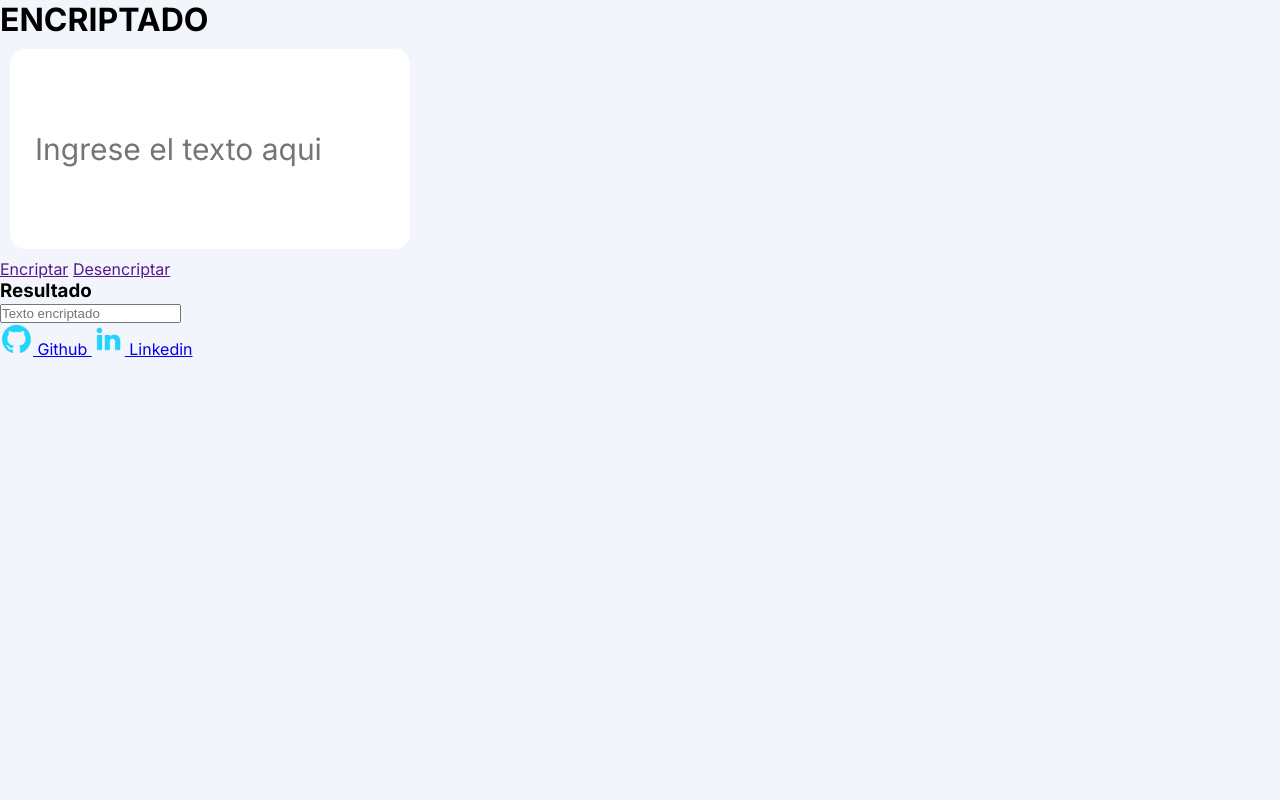
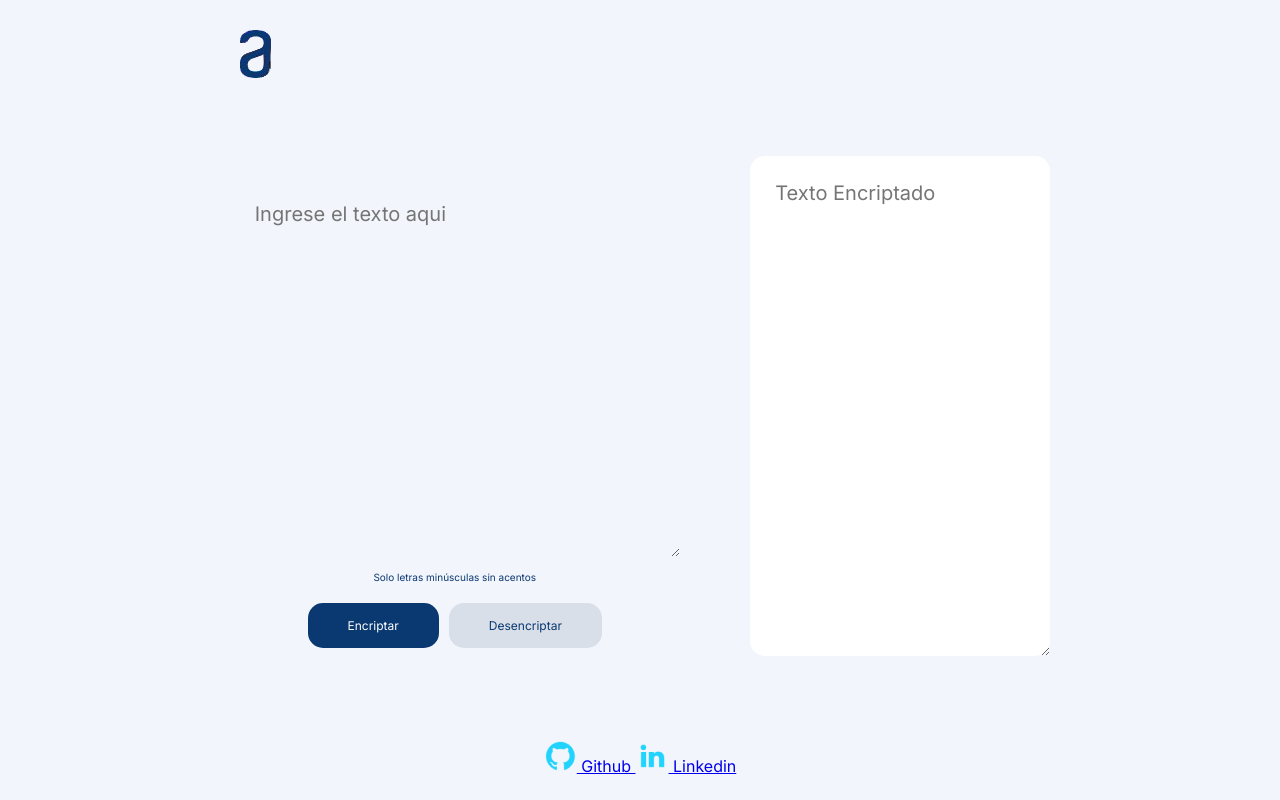
Before and after one commit to MarvinQLQ/Encriptador, a plain HTML site: page index.html in a window 1280 px wide. Drawn offline with Linux system fonts and the light colour scheme.

Commit message:
Se avanzo 75% del css

```diff
--- a/index.html
+++ b/index.html
@@ -1,5 +1,5 @@
 <!DOCTYPE html>
-<html lang="ea">
+<html lang="es">
 <head>
     <meta charset="UTF-8">
     <meta name="viewport" content="width=device-width, initial-scale=1.0">
@@ -8,26 +8,31 @@
 </head>
 <body>
     <header class="header">
-        <h1 class="titulo">ENCRIPTADO</h1>
+        <a href=""><img src="./assets/logo.png" alt=""></a>
     </header>
 
     <main class="main">
         <section>
             <div>
-             <input class="campo_texto" type="text" placeholder="Ingrese el texto aqui">
+            <textarea class="campo_texto" placeholder="Ingrese el texto aqui"></textarea>
             </div>
-            <div>
-                <a class="bto1" href="">Encriptar</a>
-                <a class="bto2" href="">Desencriptar</a>
+            <div class="boton">
+                <p class="reglas">Solo letras minúsculas sin acentos</p>
+                <div class="botones">
+                    <a class="bto1" href="">Encriptar</a>
+                    <a class="bto2" href="">Desencriptar</a>
+                </div>
             </div>
         </section>
-        <section>
-            <h3>Resultado</h3>
-            <input class="campo_resultado" type="text" placeholder="Texto encriptado">
+        <section class="resultado">
+
+            <textarea class="campo_resultado" placeholder="Texto Encriptado"></textarea>
+
+
         </section>
     </main>
 
-    <footer>
+    <footer class="footer">
         <a class="presentacion__enlaces__link" href="https://github.com/MarvinQLQ">
             <img src="./assets/github.png">
             Github
--- a/styles/style.css
+++ b/styles/style.css
@@ -1,11 +1,13 @@
 @import url('https://fonts.googleapis.com/css2?family=Inter:wght@100..900&display=swap');
 
 :root{
+    --color--resultado:#ffffff;
     --color--fondo: #F3F5FC;
     --color--bto1: #0A3871;
     --color--bto2: #D8DFE8;
     --fuente: "Inter", sans-serif;
 }
+
 
 
 * {
@@ -17,15 +19,100 @@ body{
     box-sizing: border-box;
     font-family: var(--fuente);
     background-color: var(--color--fondo) ;
+    color: var(--color--bto1);
+    margin: 5px;
+}
+.header{
+
+    padding: 2% 0% 0% 15%;
+
+}
+
+.main{
+    padding: 5% 15%;
+    display: flex;
+    align-items: center;
+    justify-content: space-around;
+    gap: 2px;
 }
 
 .campo_texto{
+    box-sizing: border-box;
     font-family: var(--fuente);
-    font-size: 30px;
-    width: 350px;
-    height: 150px;
+    font-size: 20px;
+    width: 450px;
+    height: 380px;
     margin: 10px;
     padding: 25px;
-    border: 5px var(--color--bto2);
+    background-color: var(--color--fondo);
+    border: 5px var(--color--fondo);
     border-radius: 15px;
 }
+.campo_resultado{
+
+    font-family: var(--fuente);
+    font-size: 20px;
+    width: 250px;
+    height: 450px;
+    margin: 10px;
+    padding: 25px;
+    background-color: var(--color--resultado);
+    border: 5px var(--color--fondo);
+    border-radius: 15px;
+
+}
+
+
+.botones{
+    margin-top: 20px;
+    display: flex;
+    align-items: center;
+    justify-content: center;
+    gap: 10px;
+
+}
+
+.reglas{
+    display: flex;
+    flex-direction: column;
+    align-items: center;
+    font-family: var(--fuente);
+    font-size: 10px;
+
+}
+
+.bto1{
+  padding: 15px 40px;
+  font-family: var(--fuente);
+  font-size: 12px;
+  background-color: var(--color--bto1);
+  color: var(--color--resultado);
+  border-radius: 15px;
+  cursor: pointer;
+  text-decoration: none;
+
+}
+.bto1:hover{
+    background-color: #1b3c64;
+}
+.bto2{
+
+  padding: 15px 40px;
+  font-family: var(--fuente);
+  font-size: 12px;
+  background-color: var(--color--bto2);
+  color: var(--color--bto1);
+  border-radius: 15px;
+  cursor: pointer;
+  text-decoration: none;
+
+}
+.bto2:hover{
+    background-color: #eaedf1;
+}
+
+.footer{
+    padding: 7px;
+    text-align: center;
+
+}
```
Also changed, not shown: assets/imagen.png (added), assets/logo.jpg (added), assets/logo.png (added).
